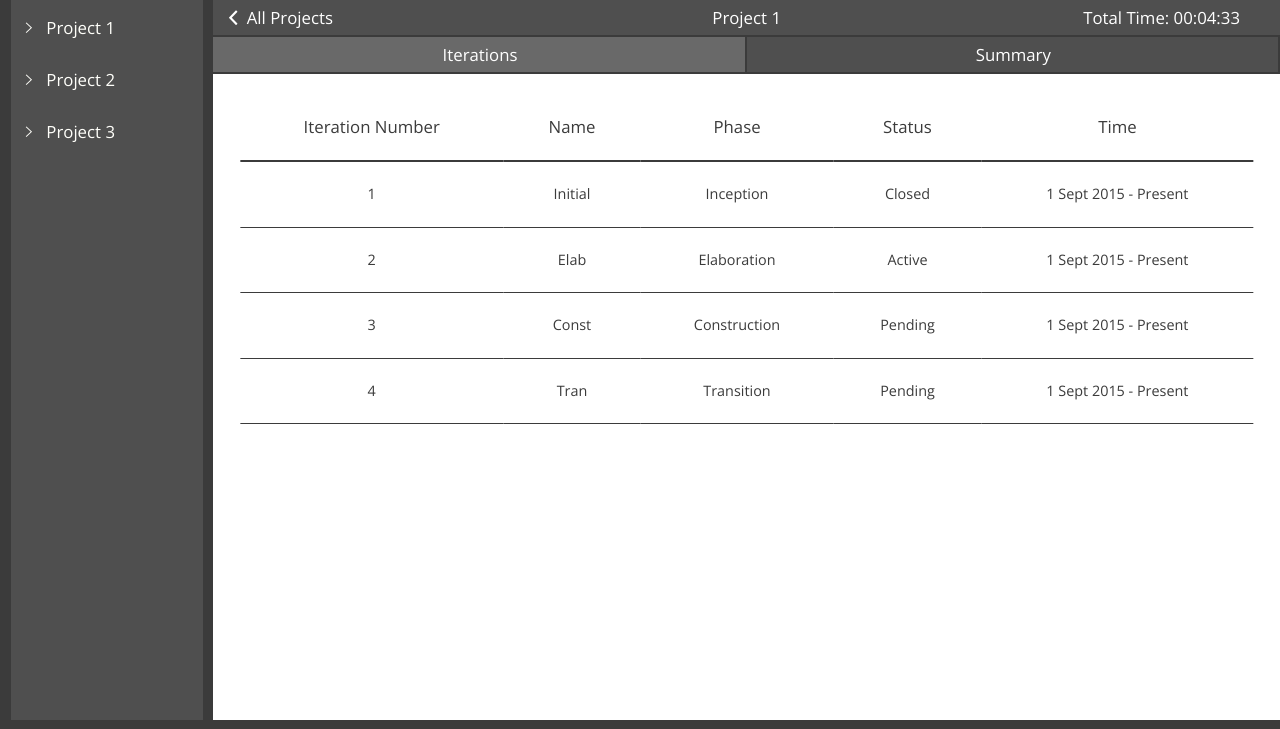
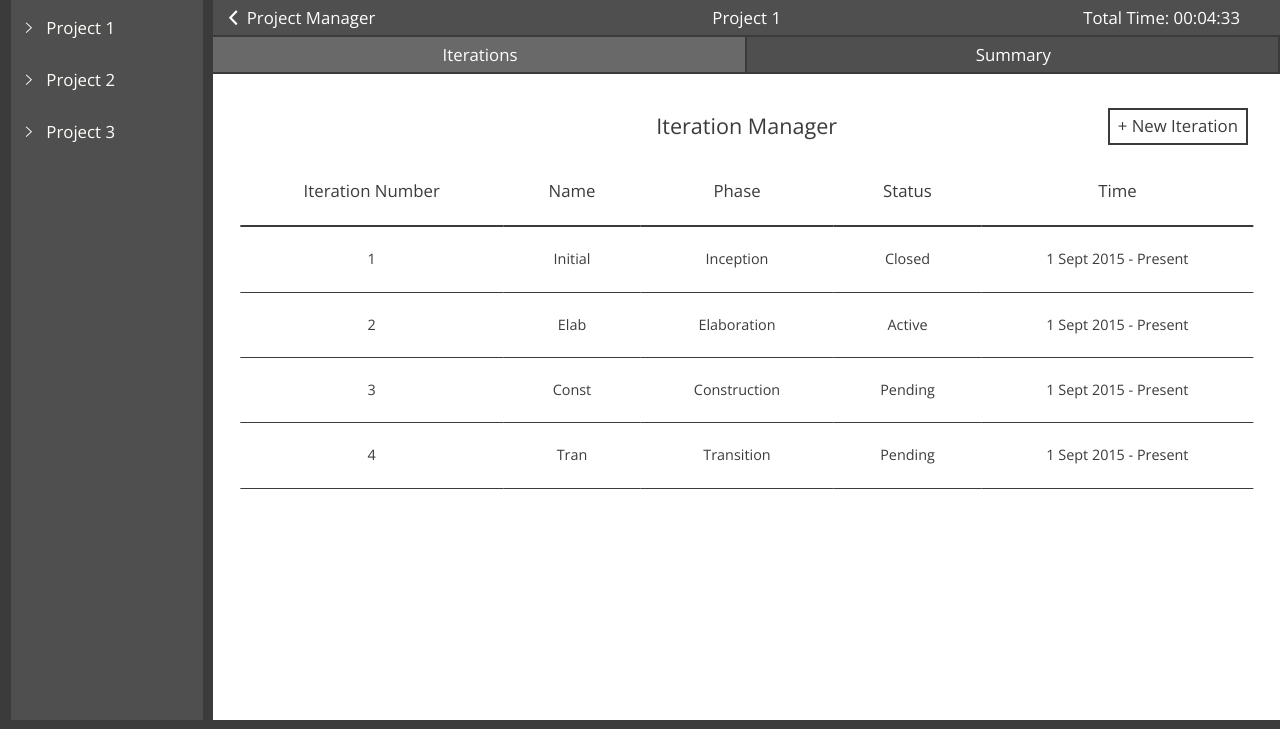
Before and after one commit to PrakharR/ise-project, a Django app: page /ise_pdt/manager/admin/1/ in a window 1280 px wide. Shown: the part 56-785 px from the top of the page. Run offline with Django 3.2, Linux system fonts and the light colour scheme; a user stored in the database is signed in; data comes from the database, SQL or seed files in the repository; both versions use the stored data as it was after the commit; some web fonts are replaced.

Commit message:
Commit at 3:53pm - Friday

```diff
--- a/ise_pdt/static/ise_pdt/resources/css/main-style-m.css
+++ b/ise_pdt/static/ise_pdt/resources/css/main-style-m.css
@@ -2,9 +2,19 @@
 
 /* iteration tab */
 
+.iteration-create-new-item {
+  position: absolute;
+  top: 15%;
+  right: 3%;
+  font-size: 140%;
+  border: 2px solid #3B3B3B;
+  padding: 8px;
+  cursor: pointer;
+}
+
 .iteration-table {
   position: absolute;
-  top: 13%;
+  top: 22%;
   left: 50%;
   transform: translateX(-50%);
   width: 95%;
@@ -42,9 +52,18 @@
 
 /* summary tab */
 
+.metrics-title {
+  position: absolute;
+  left: 50%;
+  top: 16%;
+  transform: translateX(-50%);
+  font-size: 180%;
+}
+
+
 .user-time-summary-table {
   position: absolute;
-  top: 13%;
+  top: 22%;
   left: 50%;
   transform: translateX(-50%);
   width: 95%;
--- a/ise_pdt/static/ise_pdt/resources/js/main-script.js
+++ b/ise_pdt/static/ise_pdt/resources/js/main-script.js
@@ -3,19 +3,27 @@ var new_time = 0;
 var timer_event;
 var start_time;
 var end_time;
+var total_time_instance;
+var total_project_time_instance;
+var overall_total_project_time_instance;
 
 $(document).ready(function(){
 	//to check whether we should redirect the user to individual task rather than the main page
 	localStorage.setItem("location", "");
 
-	check_url_target();
-
 	start_time = 0;
 	end_time = 0;
 	// store the total time spent of each task
-	localStorage.setItem("total_time_dev", 0);
-	localStorage.setItem("total_time_def", 0);
-	localStorage.setItem("total_time_man", 0);
+	var x = parseInt($("#total_dev_time_seconds").html()) + parseInt($("#total_dev_time_minutes").html())*60 + parseInt($("#total_dev_time_hours").html())*3600;
+	localStorage.setItem("total_time_dev", x);
+	var x = parseInt($("#total_def_time_seconds").html()) + parseInt($("#total_def_time_minutes").html())*60 + parseInt($("#total_def_time_hours").html())*3600;
+	localStorage.setItem("total_time_def", x);
+	var x = parseInt($("#total_man_time_seconds").html()) + parseInt($("#total_man_time_minutes").html())*60 + parseInt($("#total_man_time_hours").html())*3600;
+	localStorage.setItem("total_time_man", x);
+	var x = parseInt($("#total_project_time_seconds").html()) + parseInt($("#total_project_time_minutes").html())*60 + parseInt($("#total_project_time_hours").html())*3600;
+	localStorage.setItem("total_project_time", x);
+	var x = parseInt($("#overall_total_project_time_seconds").html()) + parseInt($("#overall_total_project_time_minutes").html())*60 + parseInt($("#overall_total_project_time_hours").html())*3600;
+	localStorage.setItem("overall_total_project_time", x);
 	// store the current task working on
 	// to record whether the most recent time record has been added to total time, in order to avoid double calculation when switching tab
 
@@ -74,38 +82,26 @@ $(document).ready(function(){
 		localStorage.setItem("location", "_man");
 		start_onclick()
 	})
+
+	//check_url_target();
+	check_url_target_2();
 })
 
-function check_url_target(){
+function check_url_target_2(){
 	var url_target = location.search.split('task=')[1] ? location.search.split('task=')[1] : 'main';
 
 	if (url_target != "main"){
-
-		$("#main_tab").removeClass("current");
-		$("#dev_tab").removeClass("current");
-		$("#def_tab").removeClass("current");
-		$("#man_tab").removeClass("current");
-		$("#"+url_target+"_tab").addClass("current");
-
-		$("#main").removeClass("current");
-		$("#development").removeClass("current");
-		$("#defect").removeClass("current");
-		$("#management").removeClass("current");
 		switch (url_target){
 			case "dev":
-				$("#development").addClass("current");
+				$("#dev_tab").click();
 				break;
 			case "def":
-				$("#defect").addClass("current");
+				$("#def_tab").click();
 				break;
 			case "man":
-				$("#management").addClass("current");
+				$("#man_tab").click();
 				break;
 		}
-		localStorage.setItem("location","_"+url_target);
-		//var temp = localStorage.getItem("location");
-
-		start_onclick();
 	}
 }
 
@@ -116,6 +112,12 @@ function start_onclick(){
 	//localStorage.setItem("current_time", 0);
 	$("#pause_button"+location).prop('disabled',false);
 	$("#start_button"+location).prop('disabled',true);
+
+	total_time_instance = localStorage.getItem("total_time"+location);
+	total_project_time_instance = localStorage.getItem("total_project_time");
+	overall_total_project_time_instance = localStorage.getItem("overall_total_project_time");
+
+
 	timer_event = setInterval(start_timer, 1000);
 }
 
@@ -123,6 +125,10 @@ function start_timer(){
 	var location = localStorage.getItem("location");
 	//var new_time = localStorage.getItem("current_time");
 	new_time = parseInt(new_time) + 1;
+	total_time_instance = parseInt(total_time_instance) + 1;
+	total_project_time_instance = parseInt(total_project_time_instance) + 1;
+	overall_total_project_time_instance = parseInt(overall_total_project_time_instance) + 1;
+
 	//localStorage.setItem("current_time", new_time);
 	if (new_time < 60)
 		$("#time_record"+location).html("00:00:"+pad(new_time,2));
@@ -130,6 +136,45 @@ function start_timer(){
 		$("#time_record"+location).html("00:"+pad(Math.floor(new_time/60),2)+":"+pad(new_time%60,2));
 		else
 			$("#time_record"+location).html(pad((Math.floor(new_time/3600),2))+":"+pad(Math.floor((new_time%3600)/60),2)+":"+pad(new_time%60,2));
+
+	if (total_time_instance < 60)
+		$("#total"+location+"_time_seconds").html(pad(total_time_instance,2));
+	else if (new_time < 3600){
+		$("#total"+location+"_time_minutes").html(pad(Math.floor(total_time_instance/60),2));
+		$("#total"+location+"_time_seconds").html(pad(total_time_instance%60,2));
+	}
+		else{
+			$("#total"+location+"_time_hours").html(pad(Math.floor(total_time_instance/3600),2));
+			$("#total"+location+"_time_minutes").html(pad(Math.floor(total_time_instance%3600/60),2));
+			$("#total"+location+"_time_seconds").html(pad(total_time_instance%60,2));
+		}
+
+
+	if (total_project_time_instance < 60)
+		$("#total_project_time_seconds").html(pad(total_project_time_instance,2));
+	else if (new_time < 3600){
+		$("#total_project_time_minutes").html(pad(Math.floor(total_project_time_instance/60),2));
+		$("#total_project_time_seconds").html(pad(total_project_time_instance%60,2));
+	}
+		else{
+			$("#total_project_time_hours").html(pad(Math.floor(total_project_time_instance/3600),2));
+			$("#total_project_time_minutes").html(pad(Math.floor(total_project_time_instance%3600/60),2));
+			$("#total_project_time_seconds").html(pad(total_project_time_instance%60,2));
+		}
+
+
+	if (overall_total_project_time_instance < 60)
+		$("#overall_total_project_time_seconds").html(pad(overall_total_project_time_instance,2));
+	else if (new_time < 3600){
+		$("#overall_total_project_time_minutes").html(pad(Math.floor(overall_total_project_time_instance/60),2));
+		$("#overall_total_project_time_seconds").html(pad(overall_total_project_time_instance%60,2));
+	}
+		else{
+			$("#overall_total_project_time_hours").html(pad(Math.floor(overall_total_project_time_instance/3600),2));
+			$("#overall_total_project_time_minutes").html(pad(Math.floor(overall_total_project_time_instance%3600/60),2));
+			$("#overall_total_project_time_seconds").html(pad(overall_total_project_time_instance%60,2));
+		}
+
 }
 
 function pause_onclick(){
@@ -162,13 +207,9 @@ function pause_onclick(){
 		var temp_total_time = parseInt(localStorage.getItem("total_time"+location));
 		temp_total_time = temp_total_time + time_to_add;
 		localStorage.setItem("total_time"+location, temp_total_time);
-		// SEND temp_total_time to Database
-		if (temp_total_time < 60)
-			$("#total_time_record"+location).html("00:00:"+pad(temp_total_time,2));
-		else if (temp_total_time < 3600)
-			$("#total_time_record"+location).html("00:"+pad(Math.floor(temp_total_time/60),2)+":"+pad(temp_total_time%60,2));
-			else
-				$("#total_time_record"+location).html(pad((Math.floor(temp_total_time/3600),2))+":"+pad(Math.floor((temp_total_time%3600)/60),2)+":"+pad(temp_total_time%60,2));
+
+		localStorage.setItem("total_project_time", total_project_time_instance);
+		localStorage.setItem("overall_total_project_time", overall_total_project_time_instance);
 	}
 
 	$("#start_button"+location).prop('disabled',false);
--- a/ise_pdt/templates/ise_pdt/iteration_m.html
+++ b/ise_pdt/templates/ise_pdt/iteration_m.html
@@ -72,7 +72,7 @@
           <a href="/ise_pdt/manager/{{user.username}}/{{project.id}}">
             <div class="heading-bar-back-button">
               <i class="ion-chevron-left"></i>
-              <p>Project</p>
+              <p>Iteration Manager</p>
             </div>
           </a>
           <div class="heading-bar-project-title">
--- a/ise_pdt/templates/ise_pdt/project_m.html
+++ b/ise_pdt/templates/ise_pdt/project_m.html
@@ -71,7 +71,7 @@
           <a href="/ise_pdt/manager/{{the_user.username}}">
             <div class="heading-bar-back-button">
               <i class="ion-chevron-left"></i>
-              <p>All Projects</p>
+              <p>Project Manager</p>
             </div>
           </a>
           <div class="heading-bar-project-title">
@@ -94,6 +94,10 @@
           </div>
         </div>
         <div class="tabbed-div current" id="iteration">
+          <p class="metrics-title">Iteration Manager</p>
+          <div class="iteration-create-new-item">
+          + New Iteration
+          </div>
 		  <table class="iteration-table">
 		    <tr>
 		      <th>Iteration Number</th>
@@ -133,26 +137,46 @@
 		  </table>
         </div>
         <div class="tabbed-div" id="summary">
+          <p class="metrics-title">Time Based Metrics</p>
           {% if list_of_projects %}
 		  <table class="user-time-summary-table">
 		    <tr>
-		      <th>Developer</th>
+		      <th>Phase</th>
 		      <th>Development Time</th>
 		      <th>Defect Removal Time</th>
 		      <th>Management Time</th>
 		      <th>Total Time</th>
-		    </tr>
-		    {% for user in list_of_users %}
+            </tr>
 		    <tr class="data-row">
-		      <td>{{user.username}}</td>
+		      <td>Inception</td>
 		      <td>Initial</td>
 		      <td>Inception</td>
 		      <td>Closed</td>
 		      <td>1 Sept 2015 - Present</td>
 		    </tr>
-            {% endfor %}
+            <tr class="data-row">
+		      <td>Elaboration</td>
+		      <td>Initial</td>
+		      <td>Inception</td>
+		      <td>Closed</td>
+		      <td>1 Sept 2015 - Present</td>
+		    </tr>
+            <tr class="data-row">
+		      <td>Construction</td>
+		      <td>Initial</td>
+		      <td>Inception</td>
+		      <td>Closed</td>
+		      <td>1 Sept 2015 - Present</td>
+		    </tr>
+            <tr class="data-row">
+		      <td>Transition</td>
+		      <td>Initial</td>
+		      <td>Inception</td>
+		      <td>Closed</td>
+		      <td>1 Sept 2015 - Present</td>
+		    </tr>
 		    <tr class="data-row border-row">
-		      <td>Total</td>
+		      <td>Entire Project</td>
 		      <td>Tran</td>
 		      <td>Transition</td>
 		      <td>Pending</td>
--- a/ise_pdt/views.py
+++ b/ise_pdt/views.py
@@ -217,7 +217,6 @@ def project_m(request, username, project_id):
     overall_total_project_time_seconds = the_project.project_total_time
 
     list_of_projects = Project.objects.all().order_by('project_creation_date')
-    list_of_users = User.objects.filter(groups__name='Developer').order_by('username')
 
     #Getting overall Seconds, Minutes and Hours for project
     overall_total_project_time_hours = int(overall_total_project_time_seconds/3600)
@@ -234,7 +233,7 @@ def project_m(request, username, project_id):
     if overall_total_project_time_hours < 10:
       overall_total_project_time_hours = '0'+str(overall_total_project_time_hours)
 
-    context = {'list_of_projects': list_of_projects, 'list_of_users': list_of_users, 'the_project': the_project, 'the_user': the_user, 'overall_total_project_time_seconds': overall_total_project_time_seconds, 'overall_total_project_time_minutes': overall_total_project_time_minutes, 'overall_total_project_time_hours': overall_total_project_time_hours}
+    context = {'list_of_projects': list_of_projects, 'the_project': the_project, 'the_user': the_user, 'overall_total_project_time_seconds': overall_total_project_time_seconds, 'overall_total_project_time_minutes': overall_total_project_time_minutes, 'overall_total_project_time_hours': overall_total_project_time_hours}
 
     if request.user.is_authenticated() and request.user.groups.filter(name='Manager').exists():
       return render(request, 'ise_pdt/project_m.html', context)
```
Also changed, not shown: other parts of ise_pdt/static/ise_pdt/resources/css/main-style-m.css (+16 -11 lines), ise_pdt/templates/ise_pdt/index_m.html (+4 -7 lines), ise_pdt/templates/ise_pdt/project.html (+6 -12 lines), db.sqlite3, 1 other file.
